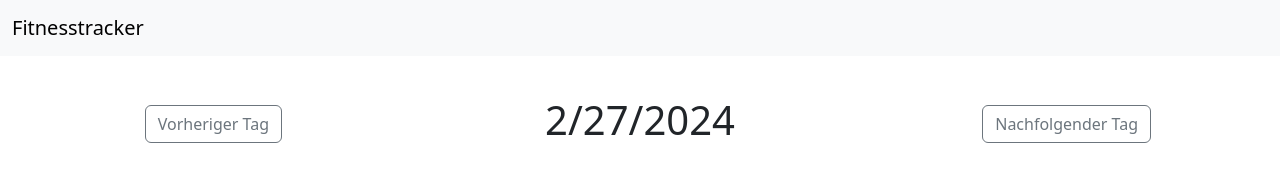
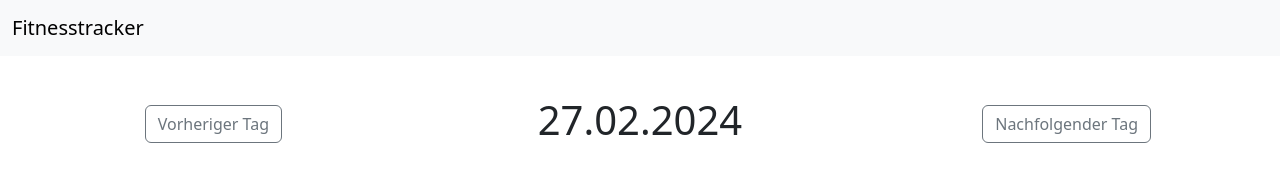
Before and after one commit to El-Vo/Techacademy23, a React (Create React App) app: page / in a window 1280 px wide. Shown: the top 194 px of the page. Built offline with nearby package versions, Linux system fonts and the light colour scheme; no server answers.

Commit message:
WIP - Current Date Management successful

```diff
--- a/src/App.js
+++ b/src/App.js
@@ -4,13 +4,42 @@ import Navbar from './Navbar';
 import SelectedDate from './SelectedDate';
 import ExerciseTable from './ExerciseTable';
 import Footer from './Footer';
+import {useState} from "react";
 
 function App() {
-  return (
+    const dateFormatting = { year: 'numeric', month: '2-digit', day: '2-digit', timeZone: 'Europe/Berlin' };
+    const [displayedDate, setDisplayedDate] = useState(new Date());
+    function showTomorrow() {
+        const date = new Date(displayedDate.setDate(displayedDate.getDate() + 1));
+        setDisplayedDate(date);
+    }
+
+    function showYesterday() {
+        const date = new Date(displayedDate.setDate(displayedDate.getDate() - 1));
+        setDisplayedDate(date);
+    }
+
+    /*
+    This function is used to format the active date for displaying on the website.
+     */
+    function activeDatePretty() {
+        return displayedDate.toLocaleDateString("de-DE", dateFormatting);
+    }
+
+    /*
+    This function is used to format the active date for usage in the database.
+     */
+    function activeDateISO() {
+        //The Canadian formatting equals the ISO-format 'yyyy-mm-dd' and can therefore be used as a
+        //replacement for the date.toISOString().split('T')[0]; function while respecting the berlin timezone
+        return displayedDate.toLocaleDateString("en-CA", dateFormatting);
+    }
+
+    return (
       <div className="App">
           <Navbar/>
-          <SelectedDate/>
-          <ExerciseTable/>
+          <SelectedDate displayedDate={activeDatePretty()} showTomorrow={showTomorrow} showYesterday={showYesterday}/>
+          <ExerciseTable queriedDate={activeDateISO()}/>
           <Footer/>
       </div>
   );
--- a/src/ExerciseTable.js
+++ b/src/ExerciseTable.js
@@ -1,18 +1,18 @@
 import ExerciseEntry from "./ExerciseEntry";
 import {Button} from "react-bootstrap";
 import {useEffect, useState} from 'react';
-export default function ExerciseTable() {
+
+export default function ExerciseTable({queriedDate}) {
     const [tableEntries, setTableEntries] = useState([]);
 
    function addNewEntry() {
-       let currentDate = new Date().toISOString().slice(0, 10);
        fetch("http://localhost:5000/activities", {
            method: "POST",
            body: JSON.stringify({
                activity:'Aktivität',
                duration:'00:00:00',
                comment:'',
-               date:currentDate
+               date:queriedDate
            }),
            headers: {
                "Content-type": "application/json; charset=UTF-8"
@@ -23,9 +23,10 @@ export default function ExerciseTable() {
 
     function displayCurrentEntries() {
         let entryArray = [];
+        console.log(queriedDate)
 
         //Load existing exercise entries from the database. If none are found, the table remains empty.
-        fetch('http://localhost:5000/activities')
+        fetch('http://localhost:5000/activities/'+queriedDate)
             .then(response => response.json())
             .then(activityArray => {
                 if (activityArray.length) {
@@ -44,7 +45,7 @@ export default function ExerciseTable() {
 
     useEffect(() => {
         displayCurrentEntries();
-    }, []);
+    }, [queriedDate]);
 
 
     return(
--- a/src/SelectedDate.js
+++ b/src/SelectedDate.js
@@ -1,17 +1,17 @@
-import { getCurrentDate } from './activeDate';
 import { Button } from 'react-bootstrap';
-export default function SelectedDate() {
+export default function SelectedDate({displayedDate, showYesterday, showTomorrow}) {
+
     return(
         <div>
             <div className='row spacer'>
                 <div className='col-4 d-flex align-items-center justify-content-center'>
-                    <Button variant="outline-secondary">Vorheriger Tag</Button>
+                    <Button variant="outline-secondary" onClick={showYesterday}>Vorheriger Tag</Button>
                 </div>
                 <div className='col-4 d-flex align-items-center justify-content-center'>
-                    <h1>{getCurrentDate()}</h1>
+                    <h1>{displayedDate}</h1>
                 </div>
                 <div className='col-4 d-flex align-items-center justify-content-center'>
-                    <Button variant="outline-secondary">Nachfolgender Tag</Button>
+                    <Button variant="outline-secondary" onClick={showTomorrow}>Nachfolgender Tag</Button>
                 </div>
             </div>
         </div>
--- a/src/activeDate.js
+++ /dev/null
@@ -1,3 +0,0 @@
-export function getCurrentDate() {
-    return new Date().toLocaleDateString();
-}
```
